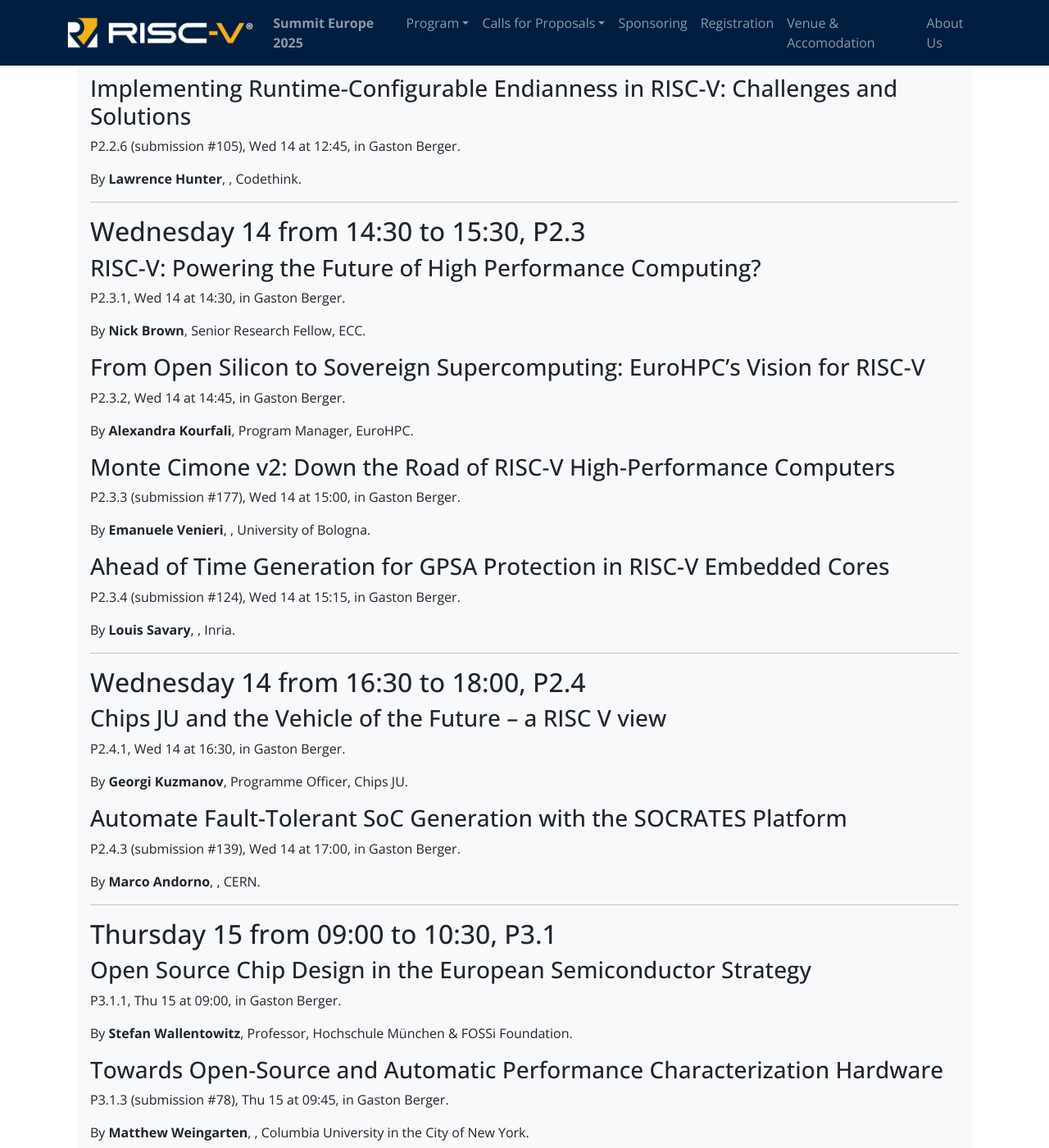
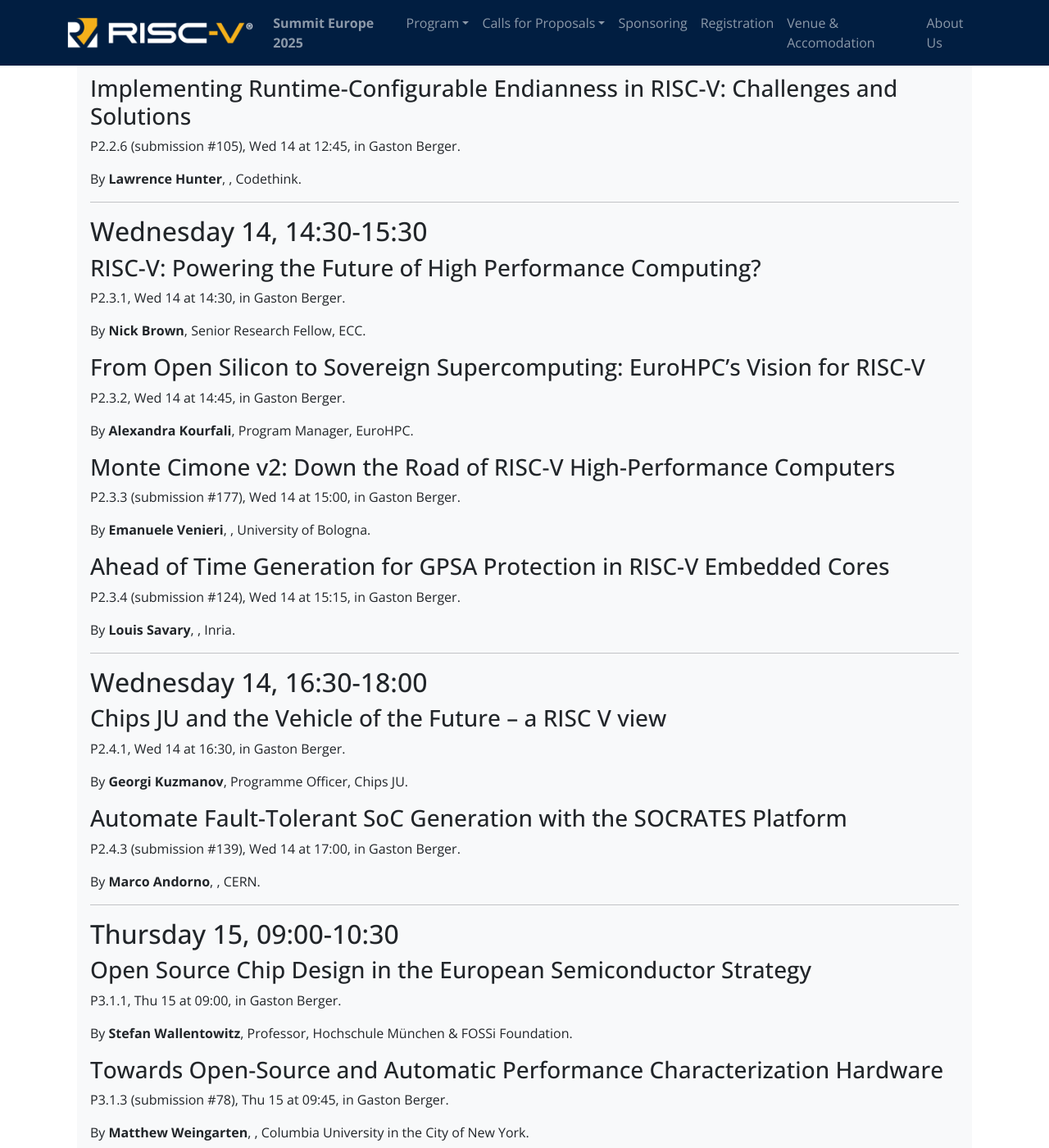
Before and after one commit to riscv-europe/summit-website-development, a Jekyll site: the page built from summit/2025/presentations.md, in a window 1280 px wide and 1400 px high, scrolled down 6395 px. Shown: the whole window at 82% size. Built offline with Jekyll 4.4.1, drawn with Linux system fonts in a browser that asks for light colours; some of the changed text lies outside the part shown.

Commit message:
Fix: improve wording.

```diff
--- a/summit/2025/presentations.md
+++ b/summit/2025/presentations.md
@@ -36,7 +36,7 @@
 {% assign agenda  = site.data.plenary-sessions-agenda %}
 {% for session in config %}
 <hr>
-## {{ session.DayLong }} from {{ session.Start }} to {{ session.End }}, P{{ session.SessionId }}
+## {{ session.DayLong }},  {{ session.Start }}-{{ session.End }}
 {% assign sessionId = session.SessionId %}
 {% assign block = agenda | where: 'PlenarySessionId', sessionId | sort_natural: TalkSessionId %}
 {% for slot in block %}
```
